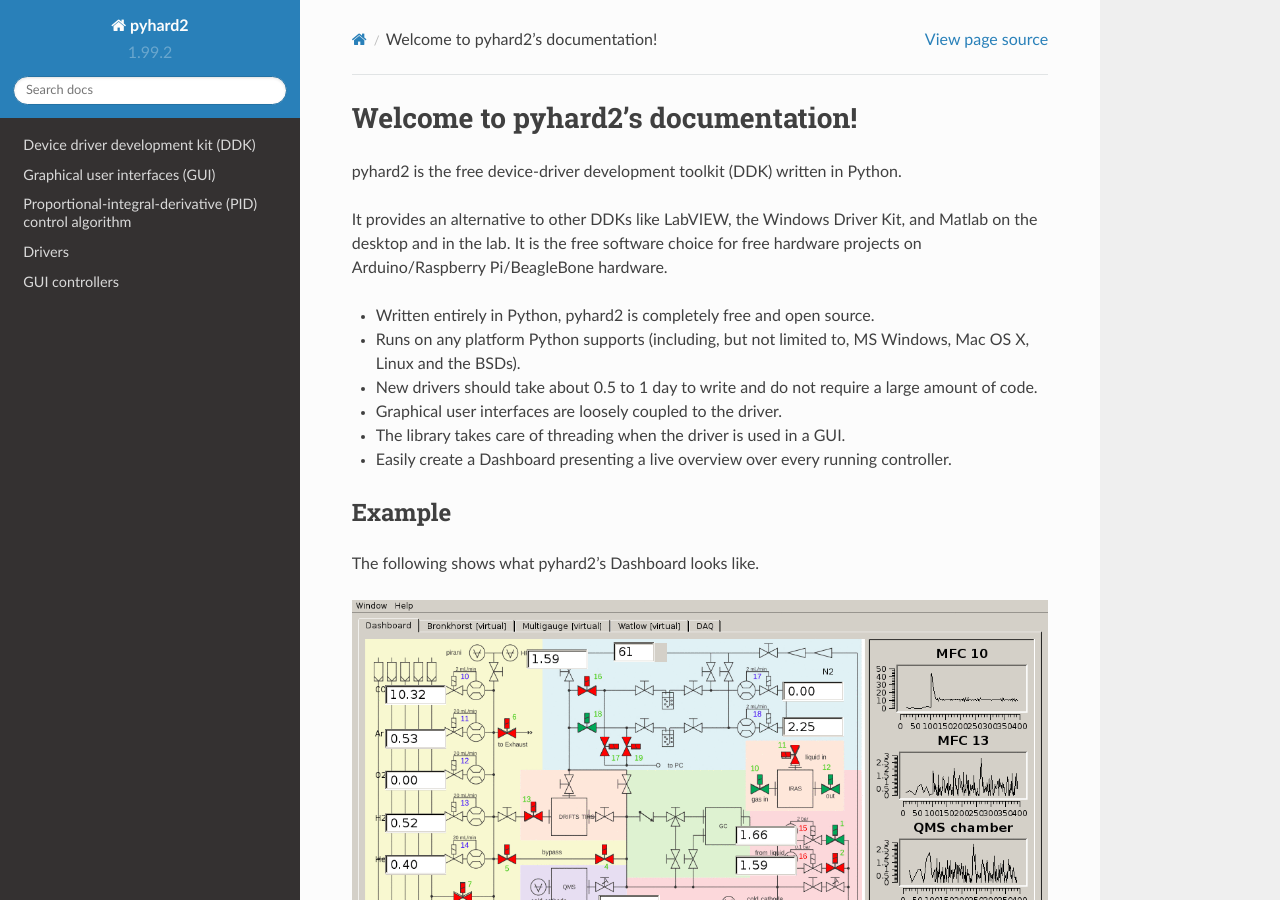
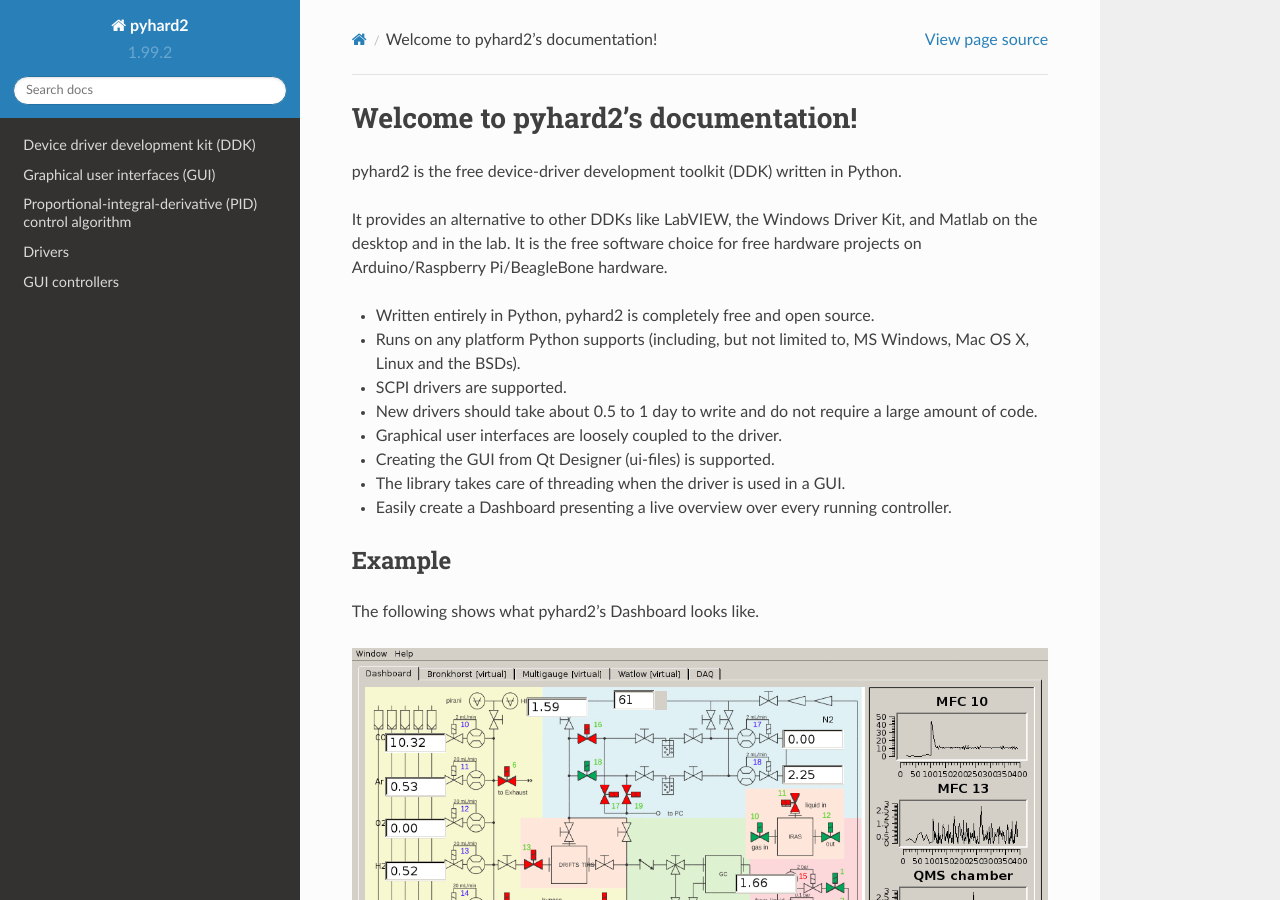
Before and after one commit to Synss/pyhard2, a Sphinx documentation site: the page built from documentation/index.rst, in a window 1280 px wide and 900 px high. Built offline with Sphinx 7.4.7 and the Read the Docs theme 2.0.0, drawn with Linux system fonts in a browser that asks for light colours.

Commit message:
Minor fixes to the documentation
- Add return value to graph reading example.
- Mention support for Designer to index.
- Mention support for SCPI.

```diff
--- a/documentation/drv.rst
+++ b/documentation/drv.rst
@@ -24,6 +24,7 @@
 
 >>> driver = Driver(socket)
 >>> driver.temperature.read()
+... 25
 >>> driver.power_supply.voltage.write(10)
 
 
--- a/documentation/index.rst
+++ b/documentation/index.rst
@@ -12,9 +12,11 @@
 - Written entirely in Python, pyhard2 is completely free and open source.
 - Runs on any platform Python supports (including, but not limited to, MS
   Windows, Mac OS X, Linux and the BSDs).
+- SCPI drivers are supported.
 - New drivers should take about 0.5 to 1 day to write and do not require a large
   amount of code.
 - Graphical user interfaces are loosely coupled to the driver.
+- Creating the GUI from Qt Designer (ui-files) is supported.
 - The library takes care of threading when the driver is used in a GUI.
 - Easily create a Dashboard presenting a live overview over every running
   controller.
```
